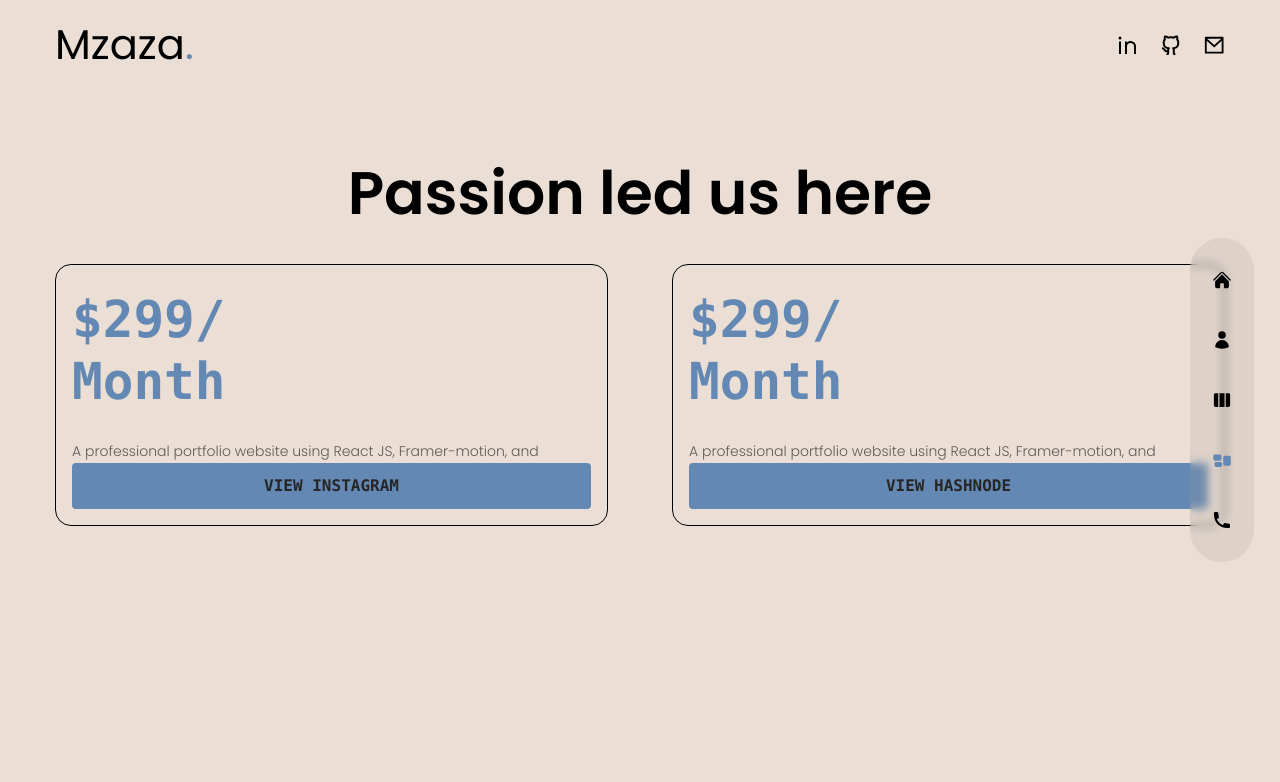
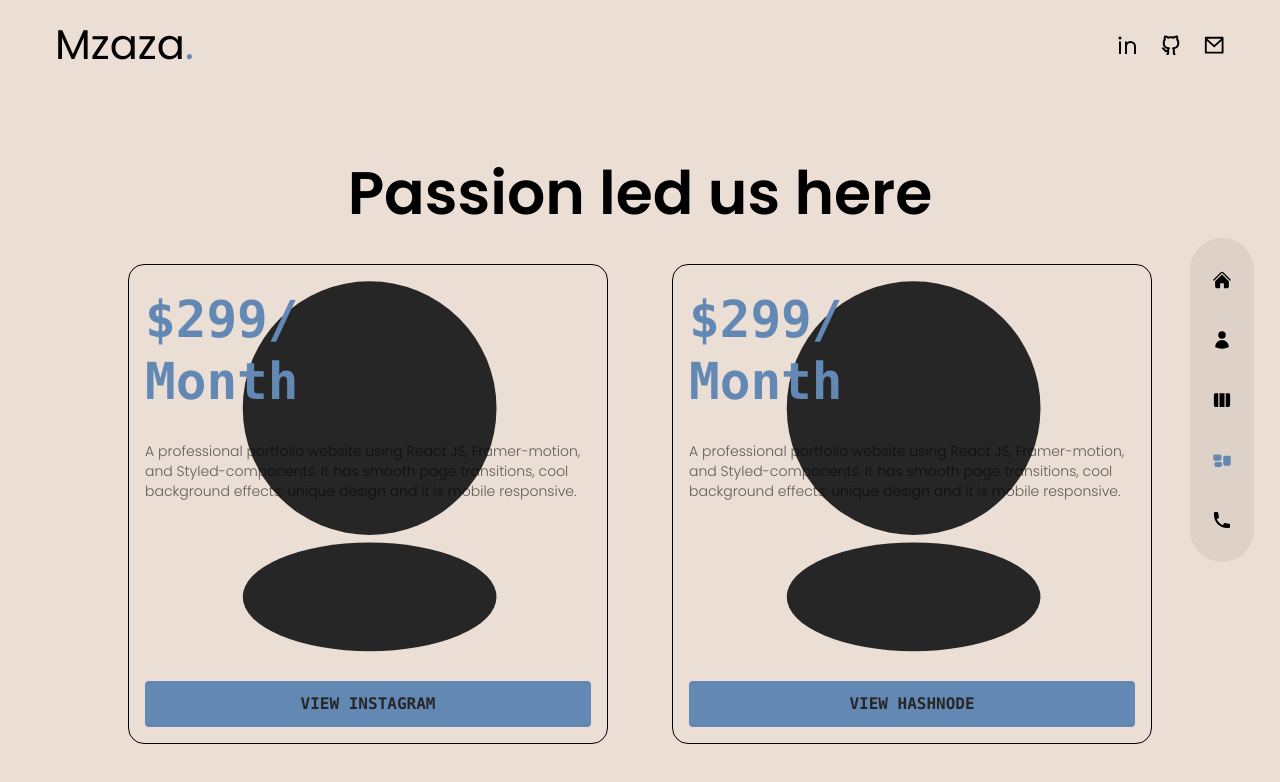
Before and after one commit to mzazakeith/portefeuille, a Next.js app: page /portefeuille/more in a window 1280 px wide. Shown: the top 782 px of the page. Built offline with nearby package versions, Linux system fonts and the light colour scheme.

Commit message:
resizing and hiding overflow

```diff
--- a/pages/more/index.js
+++ b/pages/more/index.js
@@ -2,6 +2,65 @@ import {fadeIn} from "../../variants";
 import {motion} from "framer-motion";
 import Link from "next/link";
 import Image from "next/image";
+
+
+const Background = ( ) => {
+  return (
+      <motion.svg
+          width="30rem"
+          height="30rem"
+          viewBox="0 0 320 384"
+          fill="none"
+          xmlns="http://www.w3.org/2000/svg"
+          className="absolute inset-0 z-0"
+          variants={{
+            hover: {
+              scale: 1.5,
+            },
+          }}
+          transition={{
+            duration: 1,
+            ease: "backInOut",
+          }}
+      >
+        <motion.circle
+            variants={{
+              hover: {
+                scaleY: 0.5,
+                y: -25,
+              },
+            }}
+            transition={{
+              duration: 1,
+              ease: "backInOut",
+              delay: 0.2,
+            }}
+            cx="160.5"
+            cy="114.5"
+            r="101.5"
+            fill="#262626"
+        />
+        <motion.ellipse
+            variants={{
+              hover: {
+                scaleY: 2.25,
+                y: -25,
+              },
+            }}
+            transition={{
+              duration: 1,
+              ease: "backInOut",
+              delay: 0.2,
+            }}
+            cx="160.5"
+            cy="265.5"
+            rx="101.5"
+            ry="43.5"
+            fill="#262626"
+        />
+      </motion.svg>
+  )
+}
 
 const FeaturedItem = ({image, title, time, summary, link, platform}) => {
   return (
@@ -16,10 +75,10 @@ const FeaturedItem = ({image, title, time, summary, link, platform}) => {
               scale: 1.05,
             },
           }}
-          className="relative col-span-1 w-full p-4 bg-[#ebdfd5] border border-solid border-black rounded-2xl">
+          className="relative h-[30rem] w-[30rem] shrink-0 overflow-hidden col-span-1 p-4 bg-[#ebdfd5] border border-solid border-black rounded-2xl">
         <div className="relative z-10 text-accent text-left">
           <motion.span
-              initial={{scale:0.85}}
+              initial={{scale: 0.85}}
               variants={{
                 hover: {
                   scale: 1,
@@ -42,6 +101,7 @@ const FeaturedItem = ({image, title, time, summary, link, platform}) => {
               transition-colors hover:bg-white/30 hover:text-neutral-800">
           View {platform}
         </button>
+        <Background/>
       </motion.li>
   )
 }
```
